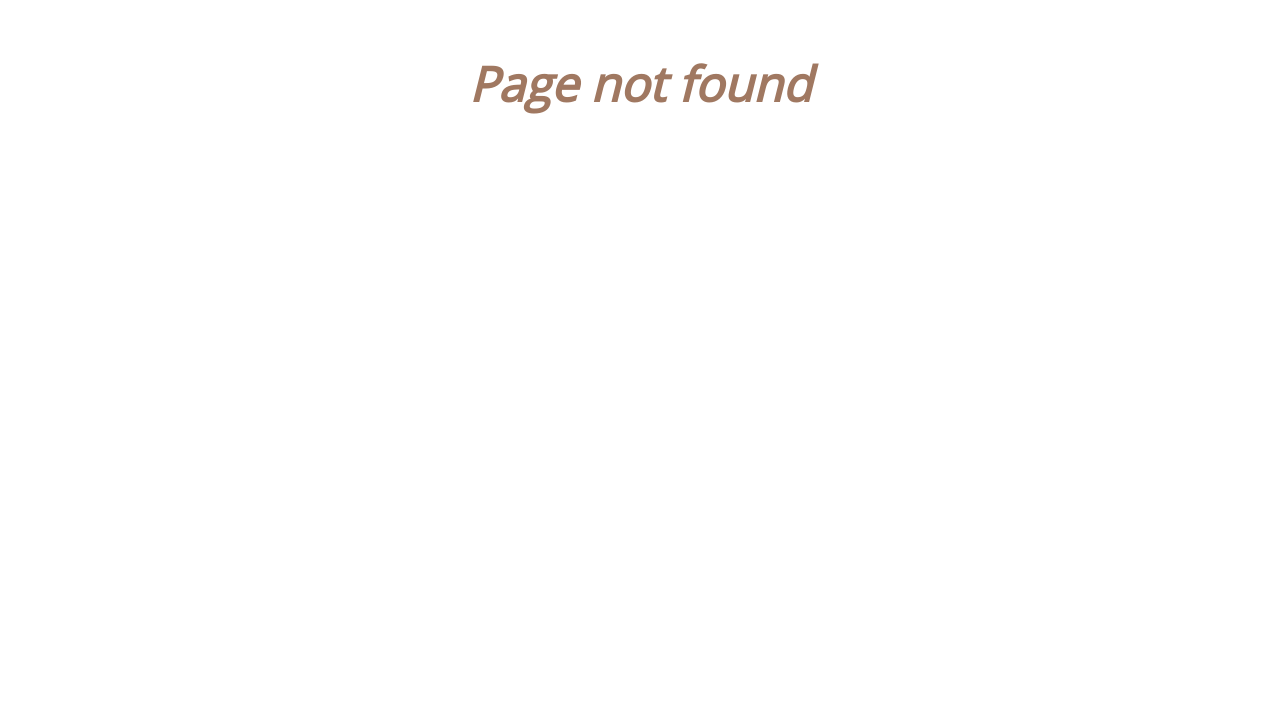
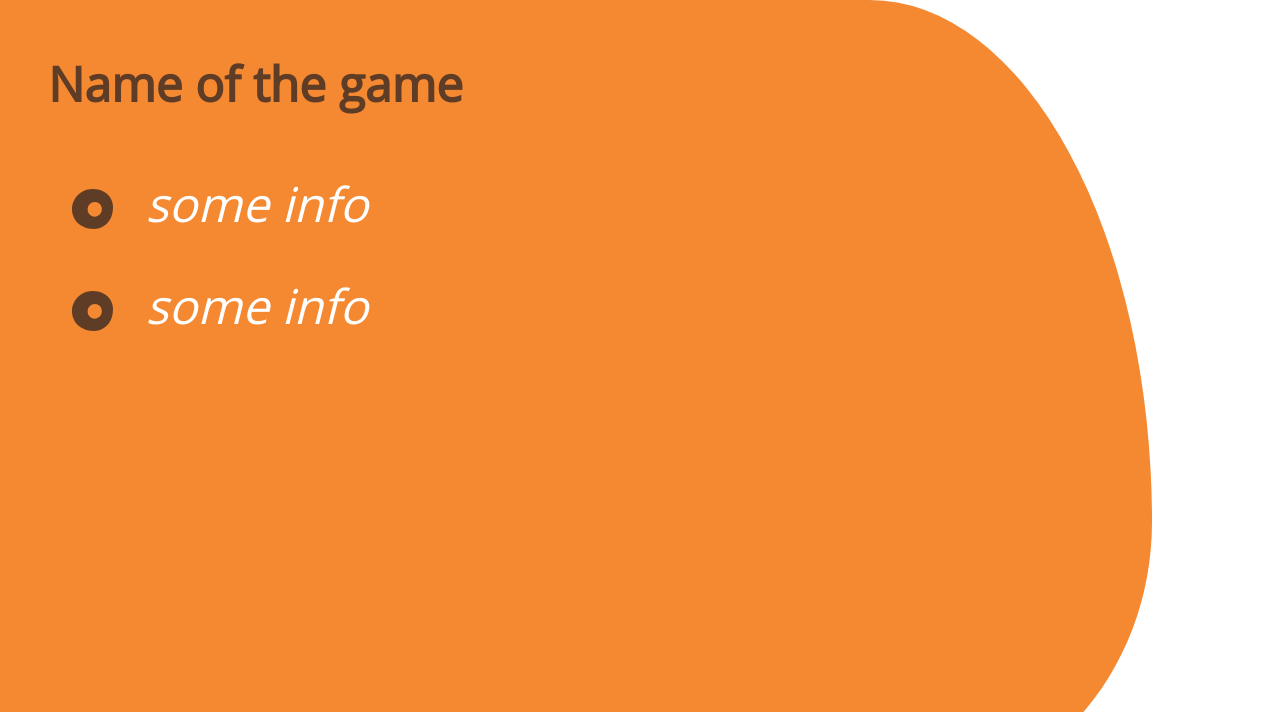
Before and after one commit to boothgames/hiccup, a React app: page /info in a window 1280 px wide. Before the commit this address had no page. Shown: the top 712 px of the page. Built offline with nearby package versions, Linux system fonts and the light colour scheme.

Commit message:
added game info page

```diff
--- a/src/dashboard/GameLandingPAge.js
+++ b/src/dashboard/GameLandingPAge.js
@@ -1,6 +1,6 @@
 import React from "react";
 import Page from "../common/Page";
-import './landing.css'
+import './dashboard.css'
 
 export default class GameLandingPage extends React.Component {
   constructor(props) {
--- /dev/null
+++ b/src/dashboard/Instruction.js
@@ -0,0 +1,25 @@
+import React from "react";
+import Page from "../common/Page";
+import './dashboard.css'
+
+export default class Instruction extends React.Component {
+  constructor(props) {
+    super(props)
+    this.state = {
+      game: 'vr',
+    }
+  }
+  render() {
+    return (
+      <Page>
+        <div className="gooey-Ex-large">
+          <h2 className='gameName-info'>Name of the game</h2>
+          <ul>
+              <li><span className="dot"></span> some info</li>
+              <li><span className="dot"></span> some info</li>
+          </ul>
+        </div>
+      </Page>
+    );
+  };
+}
--- a/src/dashboard/LandingPage.js
+++ b/src/dashboard/LandingPage.js
@@ -1,6 +1,6 @@
 import React from "react";
 import Page from "../common/Page";
-import './landing.css'
+import './dashboard.css'
 
 export default class LandingPage extends React.Component {
   constructor(props) {
--- /dev/null
+++ b/src/dashboard/dashboard.css
@@ -0,0 +1,46 @@
+h1 {
+    text-align: center;
+    font-size: 3em;
+    margin: 1em 0;
+    font-style: italic;
+    color: #A07861;
+}
+.gameName {
+    color: #5F3C25;
+    font-size: 3em;
+    font-style: italic;
+    position: absolute;
+    top: 46%;
+    left: 50%;
+    z-index: 1;
+    -webkit-transform: translate(-50%, -50%);
+    -ms-transform: translate(-50%, -50%);
+    transform: translate(-50%, -50%);
+    width: 100%;
+    text-align: center;
+}
+.gameName-info {
+    font-size: 3em;
+    margin: 1em 0 1em 1em;
+    color: #5F3C25;
+    font-weight: bold;
+}
+ul {
+    margin-left: 2em;
+}
+ul li {
+    list-style: none;
+    vertical-align: middle;
+    margin-bottom: 30px;
+    font-size: 3em;
+    font-style: italic;
+    color: #fff;
+}
+.dot {
+    width: 41px;
+    height: 41px;
+    background: url(../asserts/img/dot.svg) no-repeat center;
+    display: inline-block;
+    vertical-align: middle;
+    margin-right: 20px;
+}
--- a/src/dashboard/landing.css
+++ /dev/null
@@ -1,21 +0,0 @@
-h1 {
-    text-align: center;
-    font-size: 3em;
-    margin: 1em 0;
-    font-style: italic;
-    color: #A07861;
-}
-.gameName {
-    color: #5F3C25;
-    font-size: 3em;
-    font-style: italic;
-    position: absolute;
-    top: 46%;
-    left: 50%;
-    z-index: 1;
-    -webkit-transform: translate(-50%, -50%);
-    -ms-transform: translate(-50%, -50%);
-    transform: translate(-50%, -50%);
-    width: 100%;
-    text-align: center;
-}
--- a/src/index.js
+++ b/src/index.js
@@ -14,6 +14,7 @@ import LeapMotion from './games/LeapMotion';
 import Error404 from './Error404';
 import Qa from './games/Qa';
 import GameLandingPage from './dashboard/GameLandingPAge';
+import Instruction from './dashboard/Instruction';
 
 // Does the user's browser support the HTML5 history API?
 // If the user's browser doesn't support the HTML5 history API then we
@@ -74,6 +75,10 @@ const App = () => (
                         component={GameLandingPage}
                       />
                       <Route
+                        path="/info"
+                        component={Instruction}
+                      />
+                      <Route
                         component={Error404}
                       />
                     </Switch>
--- a/src/style.css
+++ b/src/style.css
@@ -136,7 +136,13 @@ body {
   width: 35em;
   height: 35em;
 }
-
+.gooey-Ex-large {
+  width: 90%;
+  height: 100%;
+  background-color: #F58932;
+  border-radius: 0 98% 88% 0 / 197% 261% 139% 23%;
+  overflow: hidden;
+}
 @keyframes morph{
   0%,100%{
   border-radius: 42% 58% 70% 30% / 45% 45% 55% 55%;
```
Also changed, not shown: src/asserts/img/dot.svg (added).
